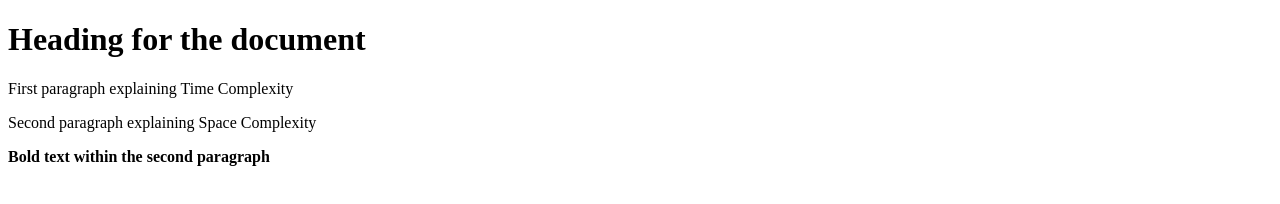
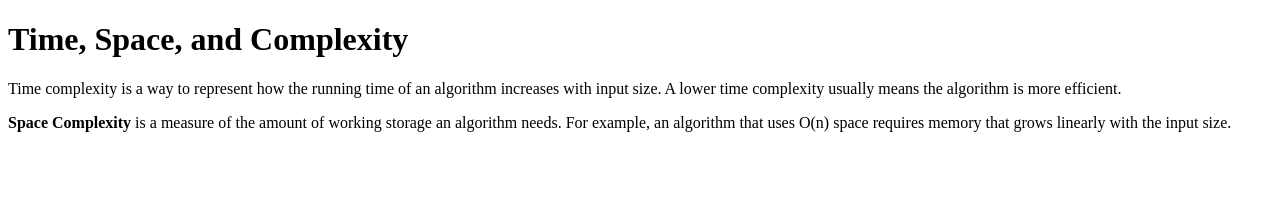
Before and after one commit to acciojob/time-and-space-complexity-shashi9905, a website: page main.html in a window 1280 px wide. Drawn offline with Linux system fonts and the light colour scheme.

Commit message:
created a submission

```diff
--- a/main.html
+++ b/main.html
@@ -1,20 +1,17 @@
 <!DOCTYPE html>
+<html>
+  <head>
+    <title>Time and Space Complexity</title>
+  </head>
+  <body>
+    <h1>Time, Space, and Complexity</h1>
 
-<html>
+    <p>
+      Time complexity is a way to represent how the running time of an algorithm increases with input size. A lower time complexity usually means the algorithm is more efficient.
+    </p>
 
-<head>
-	<link rel="stylesheet" href="styles.css">
-</head>
-
-<body>
-	<h1>Heading for the document</h1>
-	<p>First paragraph explaining Time Complexity</p>
-	<p>Second paragraph explaining Space Complexity</p>
-	<b>Bold text within the second paragraph</b>
-	<!-- the entire body must be written by student -->
-    <script type="text/javascript" src="./script.js">
-</script>
-
-</body>
-
+    <p>
+      <b>Space Complexity</b> is a measure of the amount of working storage an algorithm needs. For example, an algorithm that uses O(n) space requires memory that grows linearly with the input size.
+    </p>
+  </body>
 </html>
```
